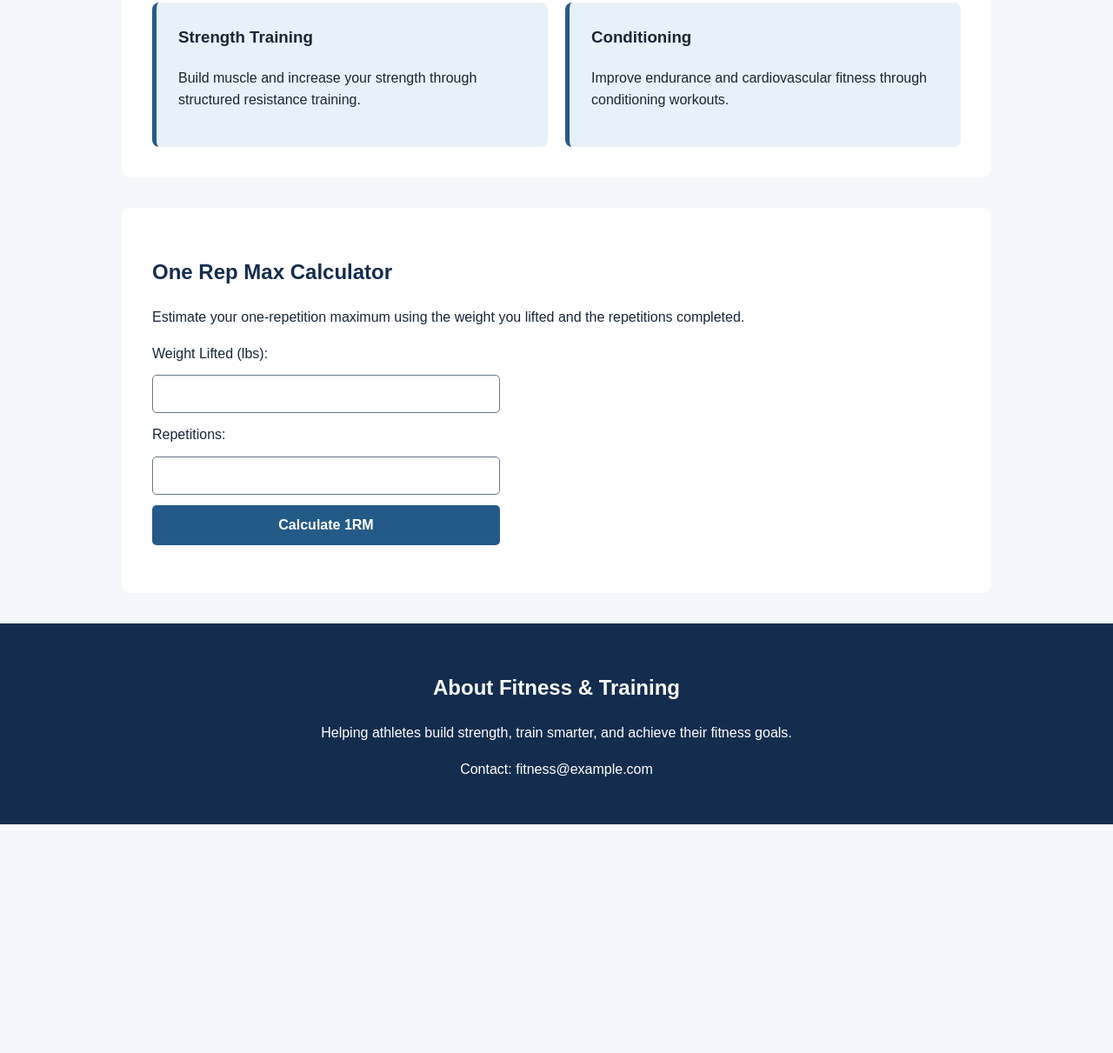
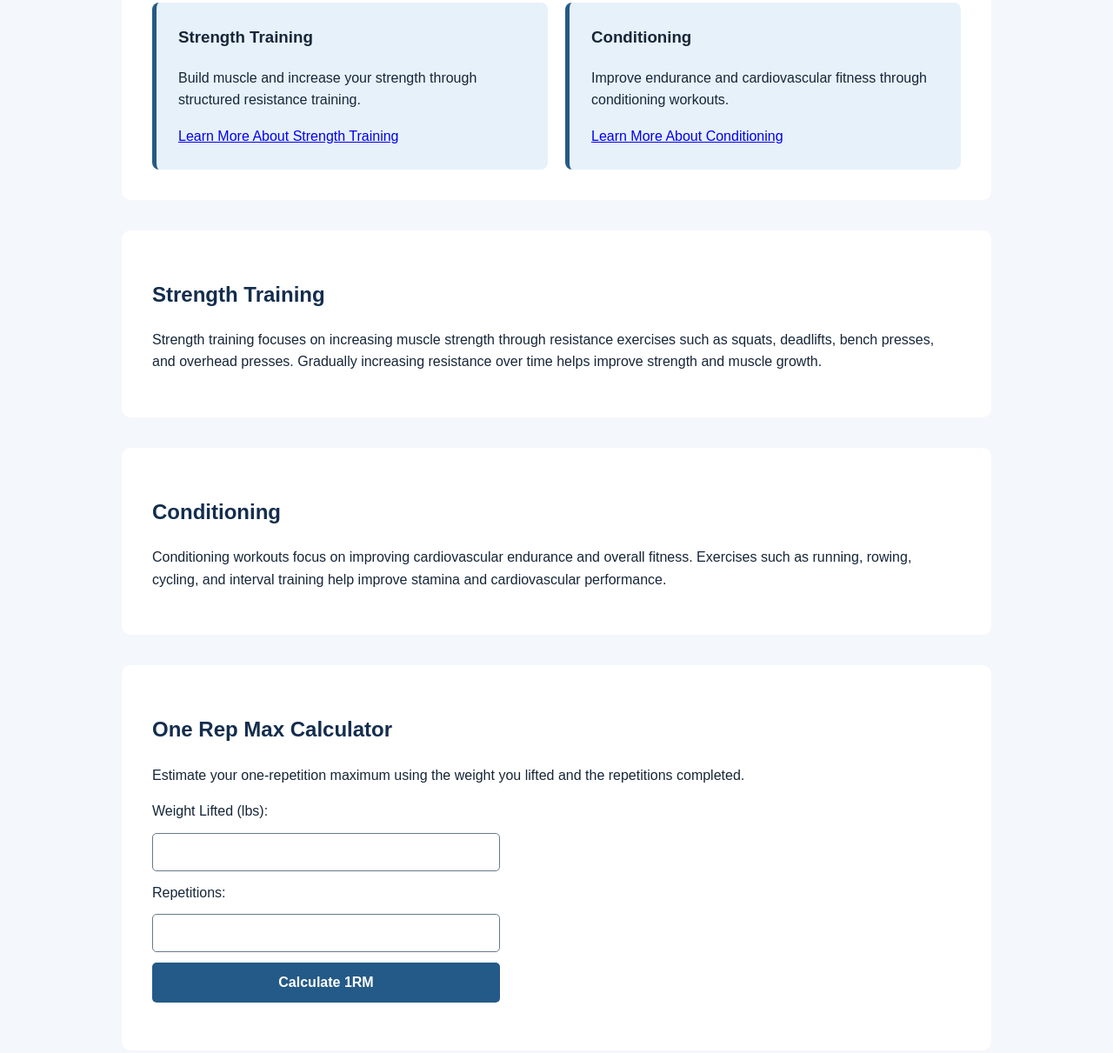
Before and after one commit to tbarntt/fitness-training-website, a plain HTML site: page index.html in a window 1280 px wide. Shown: the part 631-1842 px from the top of the page at 87% size. Before the commit the page ends 1579 px from the top, so only its background shows below. Drawn offline with Linux system fonts and the light colour scheme.

Commit message:
Add workout descriptions and move About section

```diff
--- a/index.html
+++ b/index.html
@@ -46,6 +46,9 @@
                         Build muscle and increase your strength
                         through structured resistance training.
                     </p>
+                    <a href="#strength-description">
+                        Learn More About Strength Training
+                    </a>
                 </article>
 
                 <article class="program-card">
@@ -54,8 +57,34 @@
                         Improve endurance and cardiovascular
                         fitness through conditioning workouts.
                     </p>
+                    <a href="#conditioning-description">
+                        Learn More About Conditioning
+                    </a>
                 </article>
             </div>
+        </section>
+
+        <!-- Workout Descriptions -->
+        <section id="strength-description">
+            <h2>Strength Training</h2>
+            <p>
+                Strength training focuses on increasing muscle
+                strength through resistance exercises such as
+                squats, deadlifts, bench presses, and overhead
+                presses. Gradually increasing resistance over
+                time helps improve strength and muscle growth.
+            </p>
+        </section>
+
+        <section id="conditioning-description">
+            <h2>Conditioning</h2>
+            <p>
+                Conditioning workouts focus on improving
+                cardiovascular endurance and overall fitness.
+                Exercises such as running, rowing, cycling,
+                and interval training help improve stamina
+                and cardiovascular performance.
+            </p>
         </section>
 
         <!-- 1RM Calculator Section -->
@@ -80,17 +109,22 @@
 
             <p id="result" role="status" aria-live="polite"></p>
         </section>
+
+        <!-- About Section -->
+        <section id="about">
+            <h2>About Fitness & Training</h2>
+            <p>
+                Helping athletes build strength, train smarter,
+                and achieve their fitness goals.
+            </p>
+        </section>
     </main>
 
     <!-- Footer -->
-    <footer id="about">
-        <h2>About Fitness & Training</h2>
-        <p>
-            Helping athletes build strength, train smarter,
-            and achieve their fitness goals.
-        </p>
+    <footer>
         <p>Contact: fitness@example.com</p>
     </footer>
+
     <script src="script.js"></script>
 </body>
 </html>
```
